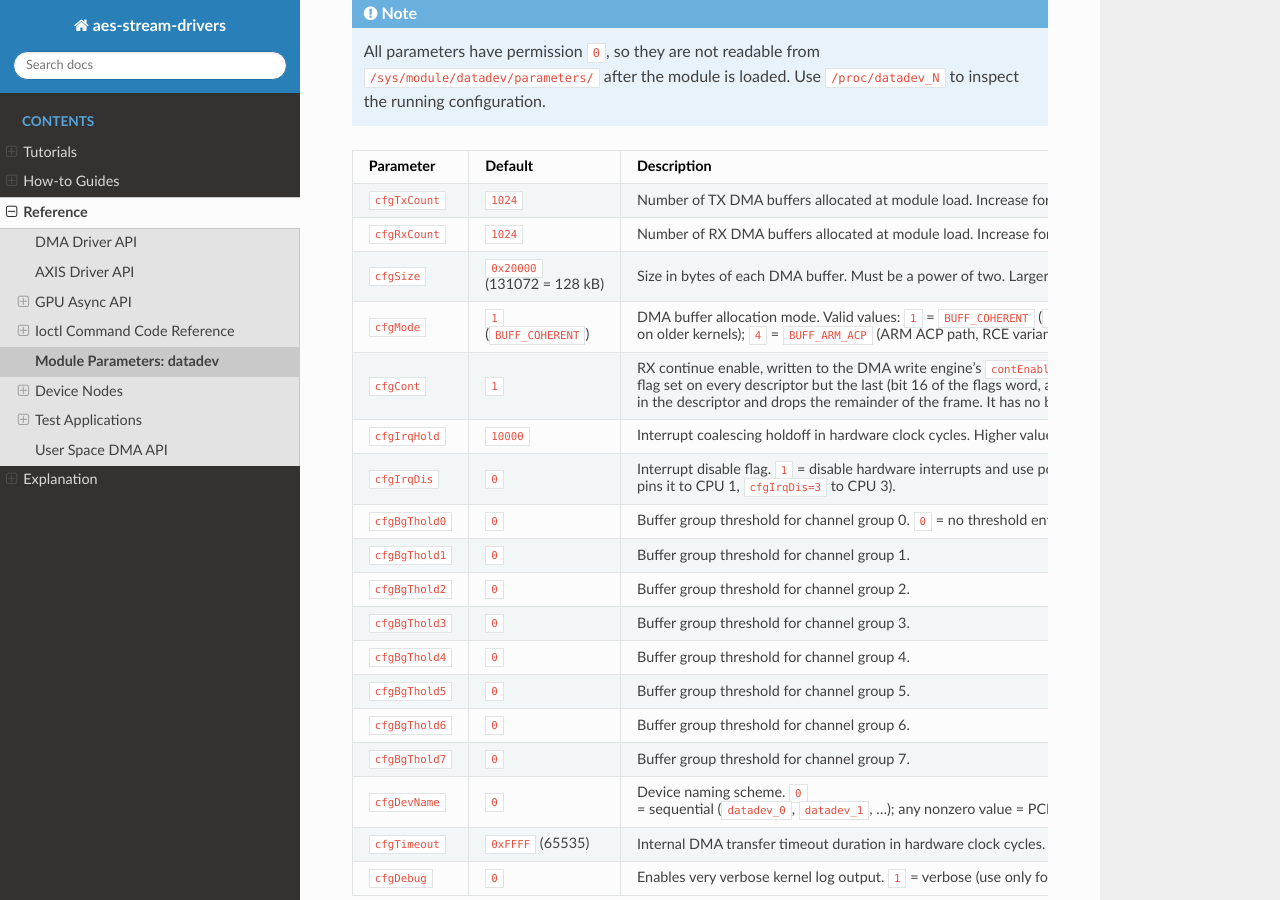
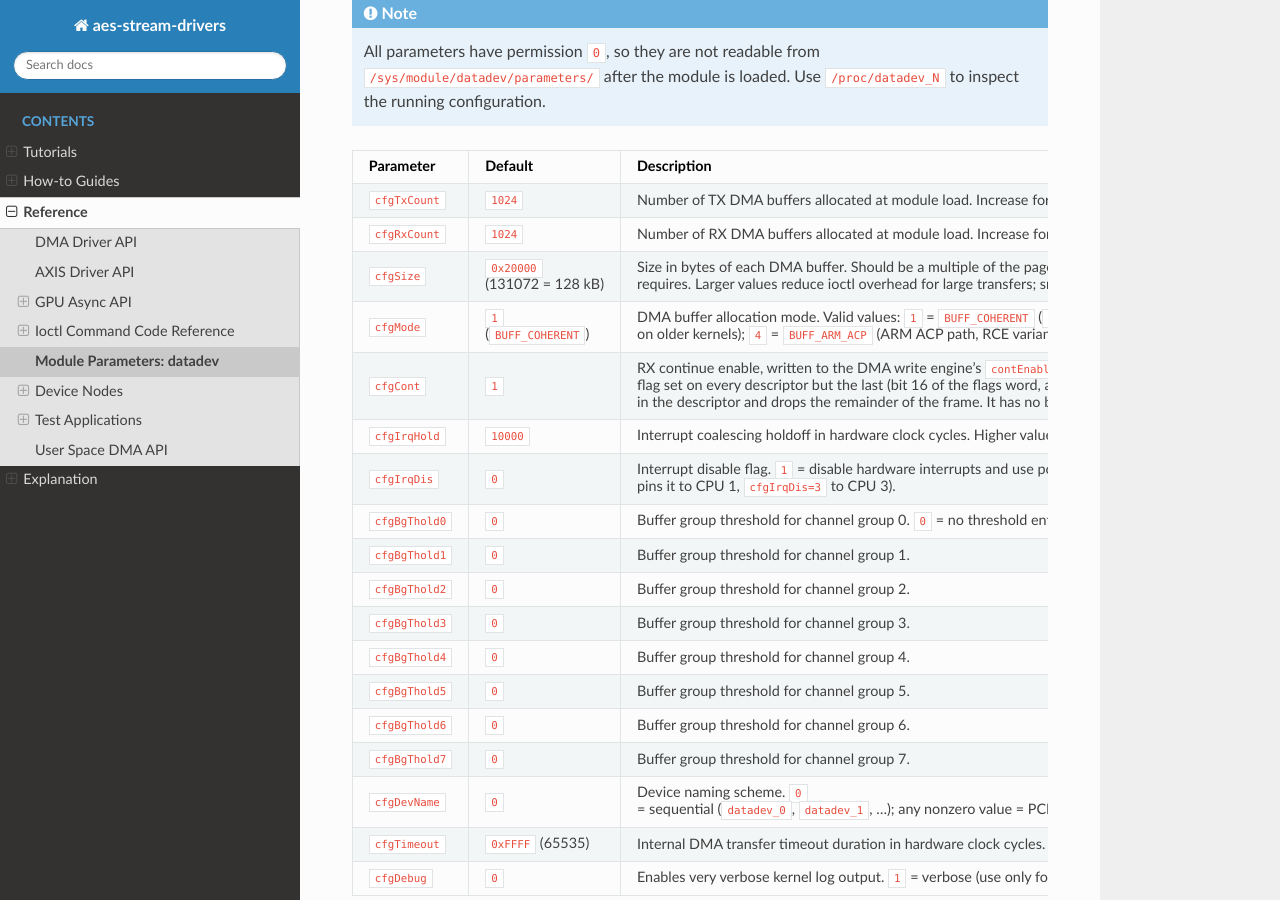
Before and after one commit to slaclab/aes-stream-drivers, a Sphinx documentation site: the page built from docs/reference/module-parameters.rst, in a window 1280 px wide and 900 px high, scrolled down 482 px. Built offline with Sphinx 7.4.7 and the Read the Docs theme 3.1.0, drawn with Linux system fonts in a browser that asks for light colours.

Commit message:
docs(module-parameters): cfgSize is a page-size multiple, not a power of two
Nothing in common/driver/ checks or relies on a power-of-two buffer size,
and the repository's own example-load uses cfgSize=0x50000. The only real
constraint is in Dma_Mmap, where the mmap offset must be a multiple of
cfgSize, so cfgSize must be a multiple of the page size for dmaMapDma()
to succeed.

Closes #483

```diff
--- a/docs/reference/module-parameters.rst
+++ b/docs/reference/module-parameters.rst
@@ -40,7 +40,8 @@ or persistently via ``/etc/modprobe.d/``.
        high-throughput read workloads at the cost of memory.
    * - ``cfgSize``
      - ``0x20000`` (131072 = 128 kB)
-     - Size in bytes of each DMA buffer. Must be a power of two.
+     - Size in bytes of each DMA buffer. Should be a multiple of the page
+       size (4096), which ``dmaMapDma()`` requires.
        Larger values reduce ioctl overhead for large transfers;
        smaller values reduce memory waste for small transfers.
    * - ``cfgMode``
```
